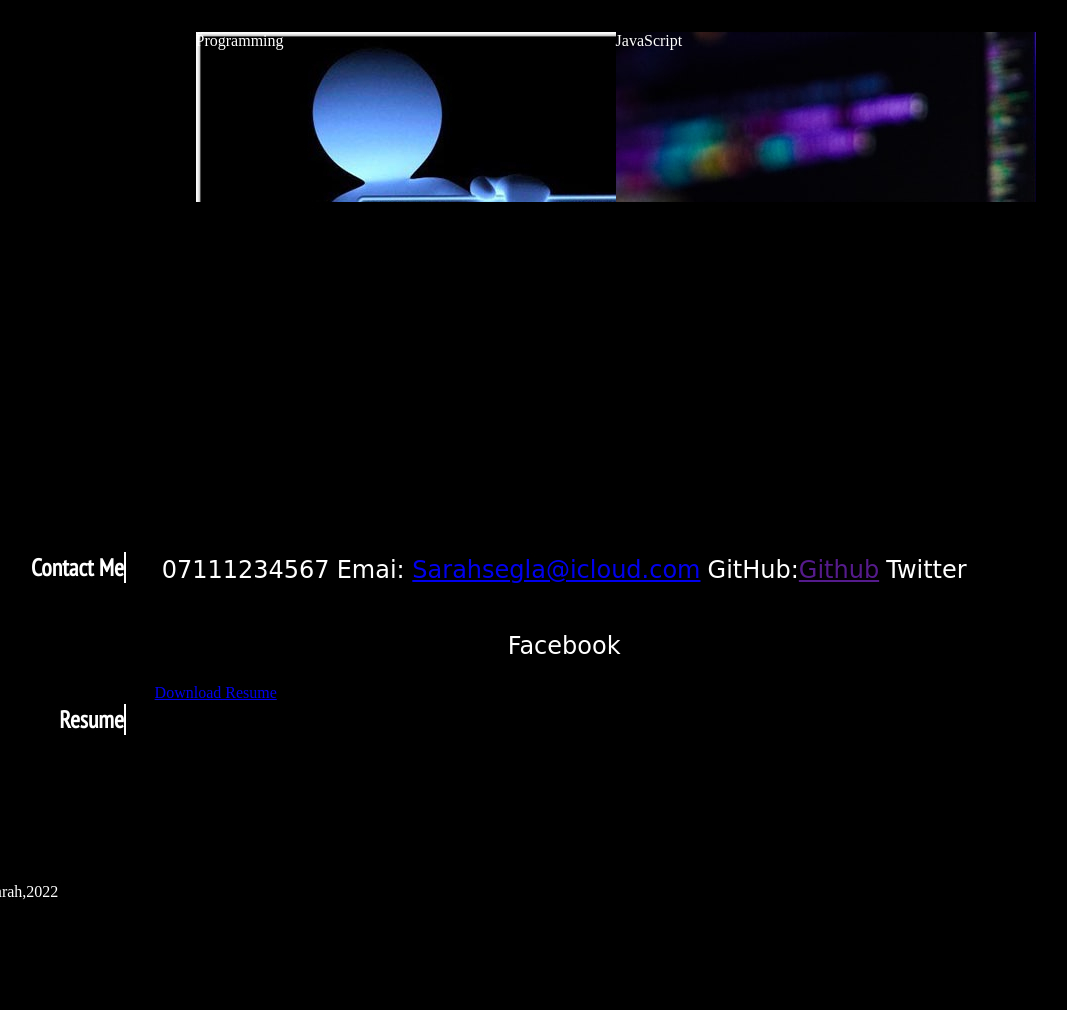
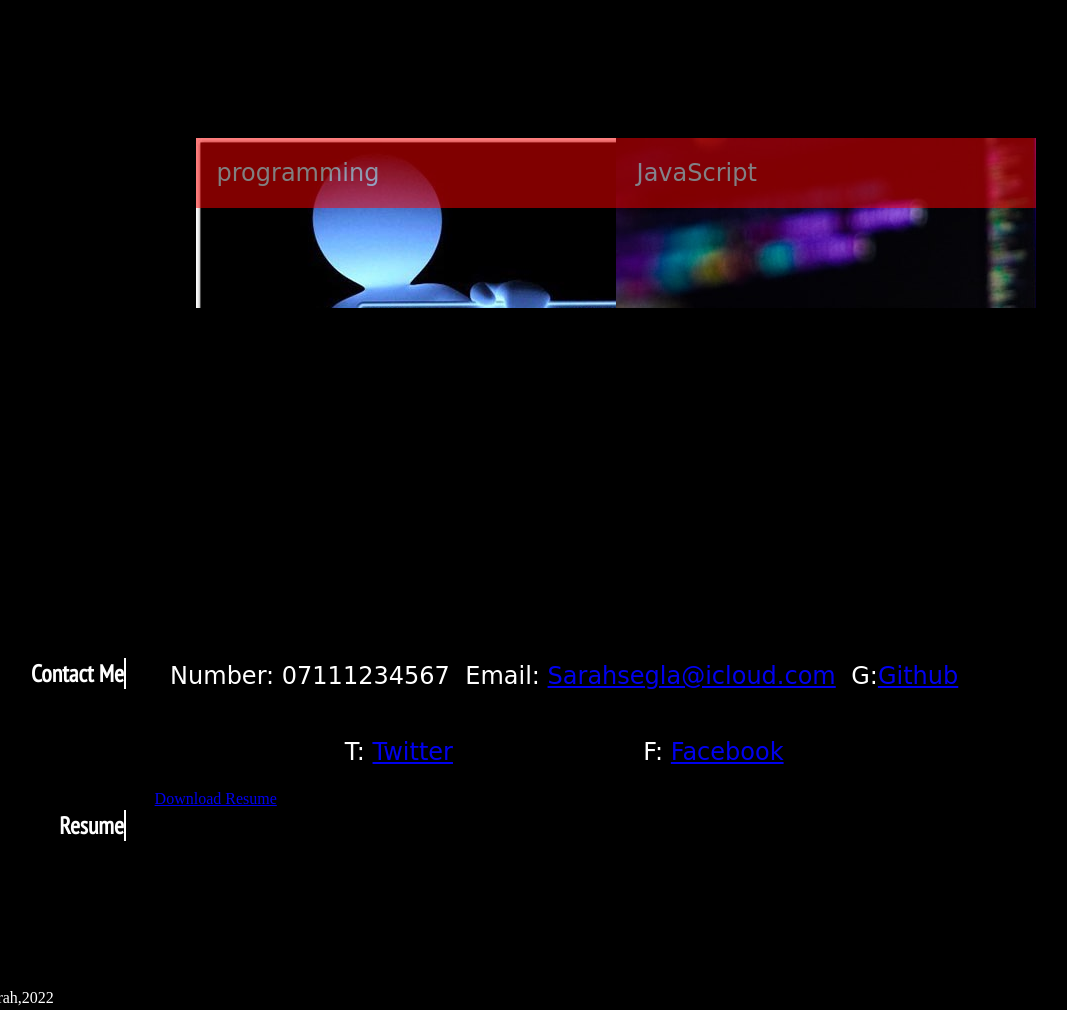
Before and after one commit to Sarahsegla/portfolio-page, a plain HTML site: page index.html in a window 1280 px wide. Shown: the part 1960-2970 px from the top of the page, without its empty margins (127-1194 px from the left). Before the commit the page ends 2877 px from the top, so only its background shows below. Drawn offline with Linux system fonts and the light colour scheme; a web font is replaced by a local one.

Commit message:
added resume and subheading css

```diff
--- a/index.html
+++ b/index.html
@@ -9,7 +9,7 @@
     <body>
         <header id="header">
             <h1>Sarahsegla</h1>
-            <nav id="naviation">
+            <nav id="navigation">
                 <p><a href="#about">About Me</a></p>
                 <p><a href="#work"> Work</a></p>
                 <p><a href="#contact">Contact Me</a></p>
@@ -39,7 +39,8 @@ About Me
                     </h2>
                 </aside>
                 <article class="content">
-                    <div class="firstimage">
+                    <div class="firstimage" >
+                        <p><a src="#report">Surf Report</a>/p>
                         <img src="images/first.jpg">
                                 </div>
 
@@ -51,7 +52,7 @@ About Me
                                     <div class="title1">LED Wall</div>
                                    </div>
                                    <div id="programming" class="containerArea">
-                                    <div class="title1">Programming</div>
+                                    <div class="title1">programming</div>
                                    </div>
                                    <div id="javascript" class="containerArea">
                                     <div class="title1">JavaScript</div>
@@ -59,35 +60,35 @@ About Me
                                 </section>
                 </article>
             </section>
-            <section class="row">
+            <section class="row" id="bar">
                 <aside class="sidebar">
                     <h2 class="subheading">
 Contact Me
                     </h2>
                 </aside>
                 <article class="content" id="reachme">
-                    <p>07111234567</p>
-                    <p>Emai: <a href="mailto:Sarahsegla@icloud.com">Sarahsegla@icloud.com</a></p>
-                    <p>GitHub:<a href="">Github</a></p>
-                    <p>Twitter</p>
-                    <p>Facebook</p>
+                    <p>Number: 07111234567</p>
+                    <p>Email: <a href="mailto:Sarahsegla@icloud.com">Sarahsegla@icloud.com</a></p>
+                    <p>G:<a href="https://github.com/Sarahsegla">Github</a></p>
+                    <p>T: <a href="https://twitter.com/">Twitter</a></p>
+                    <p>F: <a href="https://en-gb.facebook.com/facebook/">Facebook</a></p>
                 </article>
             </section>
-            <section class="row">
+            <section class="row" id="side">
                 <aside class="sidebar">
                     <h2 class="subheading">
 Resume
                     </h2>
                 </aside>
                 <article class="content">
-                <a href="./assets/resume" download>Download Resume</a>
+                <a href="./assets/Resume.docx" download>Download Resume</a>
                 </article>
             </section>
         </main>
 
 
     <footer>
-    <p>MAde with love, Sarah,2022</p>
+    <p>Made with love, Sarah,2022</p>
 
     </footer>
     </body>
--- a/styles.css
+++ b/styles.css
@@ -70,6 +70,14 @@ main {
     font-family: 'Seaweed Script', cursive;
     font-size: 1.5rem;
 }
+.title1 {
+    font-family: 'Seaweed Script', cursive;
+    font-size: 1.5rem;
+    padding: 5%;
+    margin-bottom: 5%;
+    background-color: red;
+    opacity: 0.5;
+}
 .container {
     margin: 0px 5%;
     display: grid;
```
Also changed, not shown: 1 other file.
